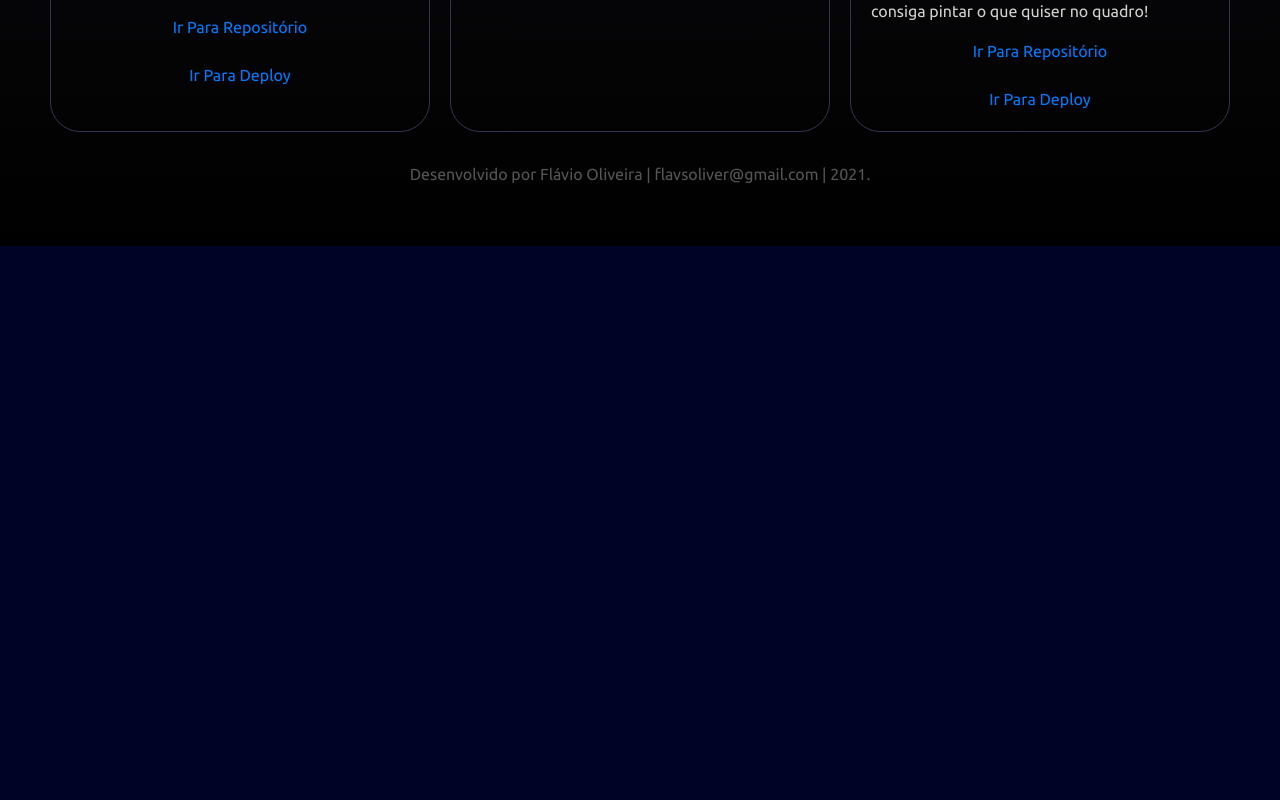
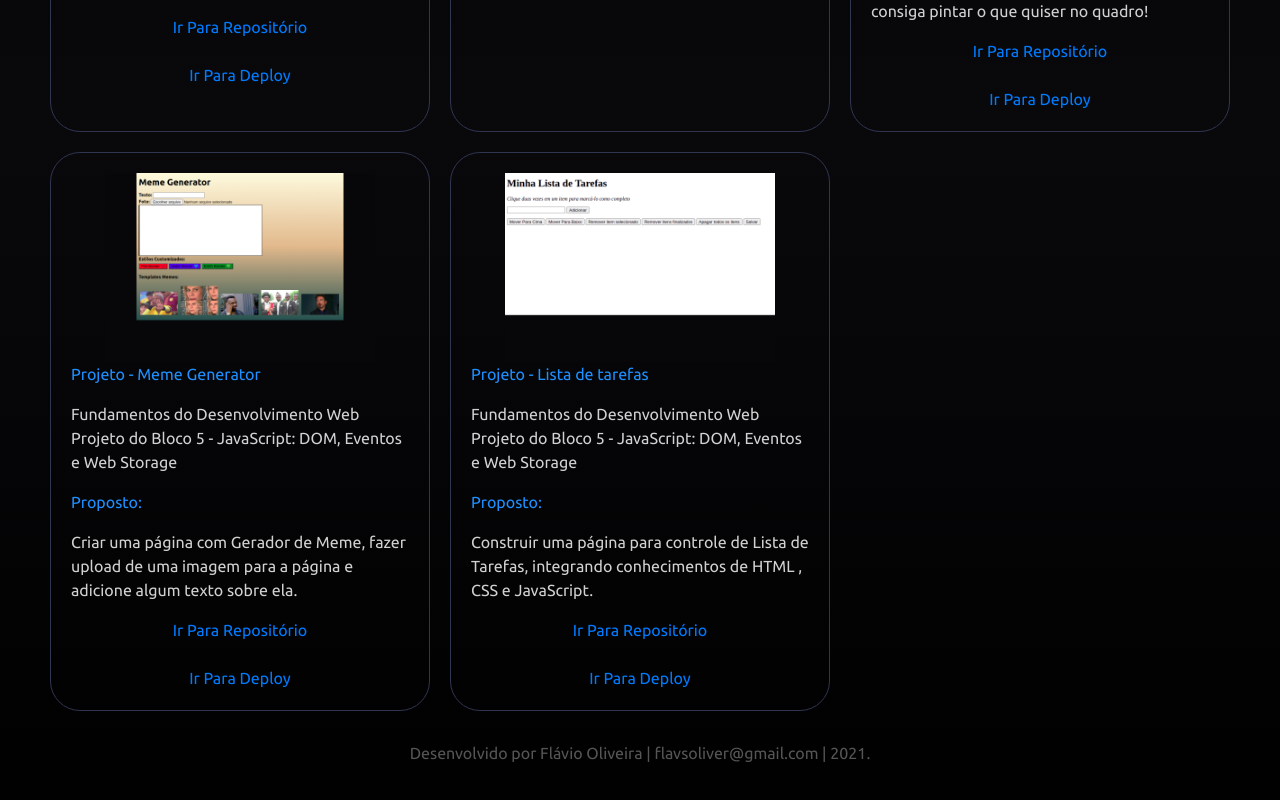
Before and after one commit to flaviosoliver/portfolio, a React (Create React App) app: page /projetos in a window 1280 px wide. Shown: the part 594-1394 px from the top of the page. Before the commit the page ends 840 px from the top, so only its background shows below. Built offline with nearby package versions, Linux system fonts and the light colour scheme; the HTML template or start-up script is replaced by a standard one.

Commit message:
projetos bloco 05

```diff
--- a/src/components/CarouselImg.jsx
+++ b/src/components/CarouselImg.jsx
@@ -32,6 +32,7 @@ class CarouselImg extends Component {
             </Carousel.Caption>
           </HashLink>
         </Carousel.Item>
+
         <Carousel.Item>
           <HashLink to="/projetos/#project-02">
             <img
@@ -39,13 +40,13 @@ class CarouselImg extends Component {
               src={ProjectPlaygroundFunctions}
               alt="Projeto - Playground Function"
             />
-
             <Carousel.Caption className="img-slide img-slide-title">
               <h4>Fundamentos do Desenvolvimento Web - Playground Functions</h4>
               <p>Projeto do Bloco 4 - Introdução à JavaScript e Lógica de Programação</p>
             </Carousel.Caption>
           </HashLink>
         </Carousel.Item>
+
         <Carousel.Item>
           <HashLink to="/projetos/#project-03">
             <img
@@ -53,104 +54,107 @@ class CarouselImg extends Component {
               src={ProjectPixelsArt}
               alt="Projeto - Arte com Pixels"
             />
-
             <Carousel.Caption className="img-slide img-slide-title">
               <h4>Fundamentos do Desenvolvimento Web - Pixels Art</h4>
               <p>Projeto do Bloco 5 - JavaScript: DOM, Eventos e Web Storage</p>
             </Carousel.Caption>
           </HashLink>
         </Carousel.Item>
+
         <Carousel.Item>
+          <HashLink to="/projetos/#project-04">
             <img
               className="d-block w-100 img-slide"
               src={ProjectMemeGenerator}
               alt="Projeto - Meme Generator"
             />
-
             <Carousel.Caption className="img-slide img-slide-title">
               <h4>Fundamentos do Desenvolvimento Web - Meme Generator</h4>
               <p>Projeto do Bloco 5 - JavaScript: DOM, Eventos e Web Storage</p>
             </Carousel.Caption>
+          </HashLink>
         </Carousel.Item>
+
         <Carousel.Item>
+          <HashLink to="/projetos/#project-05">
             <img
               className="d-block w-100 img-slide"
               src={ProjectTodoList}
               alt="Projeto - Lista de tarefas"
             />
-
             <Carousel.Caption className="img-slide img-slide-title">
               <h4>Fundamentos do Desenvolvimento Web - Todo List</h4>
               <p>Projeto do Bloco 5 - JavaScript: DOM, Eventos e Web Storage</p>
             </Carousel.Caption>
+          </HashLink>
         </Carousel.Item>
+
         <Carousel.Item>
           <img
             className="d-block w-100 img-slide"
             src={ProjectFacebookSignup}
             alt="Projeto - Página inicial do Facebook"
           />
-
           <Carousel.Caption className="img-slide img-slide-title">
             <h4>Fundamentos do Desenvolvimento Web - Facebook Sign-up</h4>
             <p>Projeto do Bloco 6 - HTML e CSS: Forms, Flexbox e Responsivo</p>
           </Carousel.Caption>
         </Carousel.Item>
+
         <Carousel.Item>
           <img
             className="d-block w-100 img-slide"
             src={ProjectJsUnitTests}
             alt="Projeto - JavaScript Testes Unitários"
           />
-
           <Carousel.Caption className="img-slide img-slide-title">
             <h4>Fundamentos do Desenvolvimento Web - JavaScript Unit Tests</h4>
             <p>Projeto do Bloco 7 - Introdução à JavaScript ES6 e Testes Unitários</p>
           </Carousel.Caption>
         </Carousel.Item>
+
         <Carousel.Item>
           <img
             className="d-block w-100 img-slide"
             src={ProjectZooFunctions}
             alt="Projeto - Zoo functions"
           />
-
           <Carousel.Caption className="img-slide img-slide-title">
             <h4>Fundamentos do Desenvolvimento Web - Zoo Functions</h4>
             <p>Projeto do Bloco 8 - Higher Order Functions do JavaScript ES6</p>
           </Carousel.Caption>
         </Carousel.Item>
+
         <Carousel.Item>
           <img
             className="d-block w-100 img-slide"
             src={ProjectShoppingCart}
             alt="Projeto - Carrinho de Compras"
           />
-
           <Carousel.Caption className="img-slide img-slide-title">
             <h4>Fundamentos do Desenvolvimento Web - Shopping Cart</h4>
             <p>Projeto do Bloco 9 - JavaScript Assíncrono e Promises</p>
           </Carousel.Caption>
         </Carousel.Item>
+
         <Carousel.Item>
           <img
             className="d-block w-100 img-slide"
             src={ProjectJest}
             alt="Projeto - Jest Assíncrono e Mocking"
           />
-
           <Carousel.Caption className="img-slide img-slide-title">
             <h4>Fundamentos do Desenvolvimento Web - Jest</h4>
             <p>Projeto do Bloco 10 - Testes automatizados com Jest</p>
           </Carousel.Caption>
         </Carousel.Item>
+
         <Carousel.Item>
           <img
             className="d-block w-100 img-slide"
             src={Project}
             alt="Projeto"
           />
-
           <Carousel.Caption className="img-slide img-slide-title">
             <h4>Projeto</h4>
             <p>Projeto do Bloco 00: descrição do projeto.</p>
--- a/src/pages/Projects.jsx
+++ b/src/pages/Projects.jsx
@@ -4,7 +4,7 @@ import Header from '../components/Header';
 import Footer from '../components/Footer';
 import '../css/Projects.css';
 import '../css/Footer.css';
-import { devFsoDark, ProjectLessonsLearned, ProjectPlaygroundFunctions, ProjectPixelsArt } from '../services/ExportImages';
+import { devFsoDark, ProjectLessonsLearned, ProjectPlaygroundFunctions, ProjectPixelsArt, ProjectMemeGenerator, ProjectTodoList } from '../services/ExportImages';
 
 export default class Projects extends Component {
   render() {
@@ -129,6 +129,82 @@ export default class Projects extends Component {
             > Ir Para Deploy
             </a>
           </article>
+
+          <article className="project-grid-item" id="project-04">
+            <img
+              className="project-grid-item-imagem"
+              src={ ProjectMemeGenerator }
+              alt="Projeto Meme Generator"
+            />
+            <p className="project-title">
+              Projeto - Meme Generator
+            </p>
+            <p className="project-content">
+              Fundamentos do Desenvolvimento Web <br />
+              Projeto do Bloco 5 - JavaScript: DOM, Eventos e Web Storage
+            </p>
+            <p className="task-title">
+              Proposto:
+            </p>
+            <p className="task-content">
+              Criar uma página com Gerador de Meme, fazer upload de uma imagem para a página e adicione algum texto sobre ela.
+            </p>
+            <a
+            target="_blank"
+            rel="noopener noreferrer"
+            className="project"
+            href="https://github.com/flaviosoliver/project-meme-generator"
+            title="Project Meme Generator - Repositório"
+            > Ir Para Repositório
+            </a>
+            <br />
+            <a
+            target="_blank"
+            rel="noopener noreferrer"
+            className="project"
+            href="https://flaviosoliver.github.io/project-meme-generator/"
+            title="Project Meme Generator - Deploy"
+            > Ir Para Deploy
+            </a>
+          </article>
+
+          <article className="project-grid-item" id="project-05">
+            <img
+              className="project-grid-item-imagem"
+              src={ ProjectTodoList }
+              alt="Projeto Lista de tarefas"
+            />
+            <p className="project-title">
+              Projeto - Lista de tarefas
+            </p>
+            <p className="project-content">
+              Fundamentos do Desenvolvimento Web <br />
+              Projeto do Bloco 5 - JavaScript: DOM, Eventos e Web Storage
+            </p>
+            <p className="task-title">
+              Proposto:
+            </p>
+            <p className="task-content">
+              Construir uma página para controle de Lista de Tarefas, integrando conhecimentos de HTML , CSS e JavaScript.
+            </p>
+            <a
+            target="_blank"
+            rel="noopener noreferrer"
+            className="project"
+            href="https://github.com/flaviosoliver/project-todo-list"
+            title="Project Todo List - Repositório"
+            > Ir Para Repositório
+            </a>
+            <br />
+            <a
+            target="_blank"
+            rel="noopener noreferrer"
+            className="project"
+            href="https://flaviosoliver.github.io/project-todo-list/"
+            title="Project Todo List - Deploy"
+            > Ir Para Deploy
+            </a>
+          </article>
         </section>
         <Footer />
       </main>
```
Lines whose indentation alone changed are shown as unchanged.
